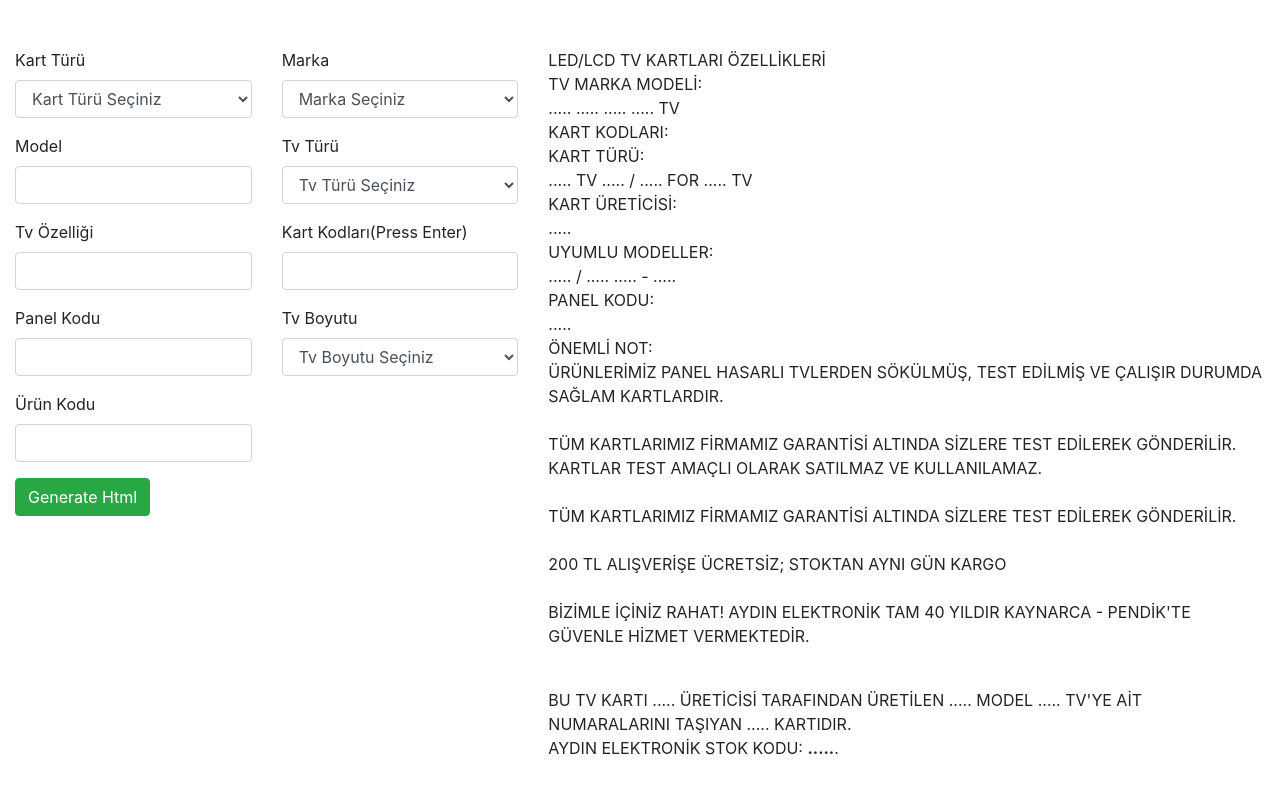
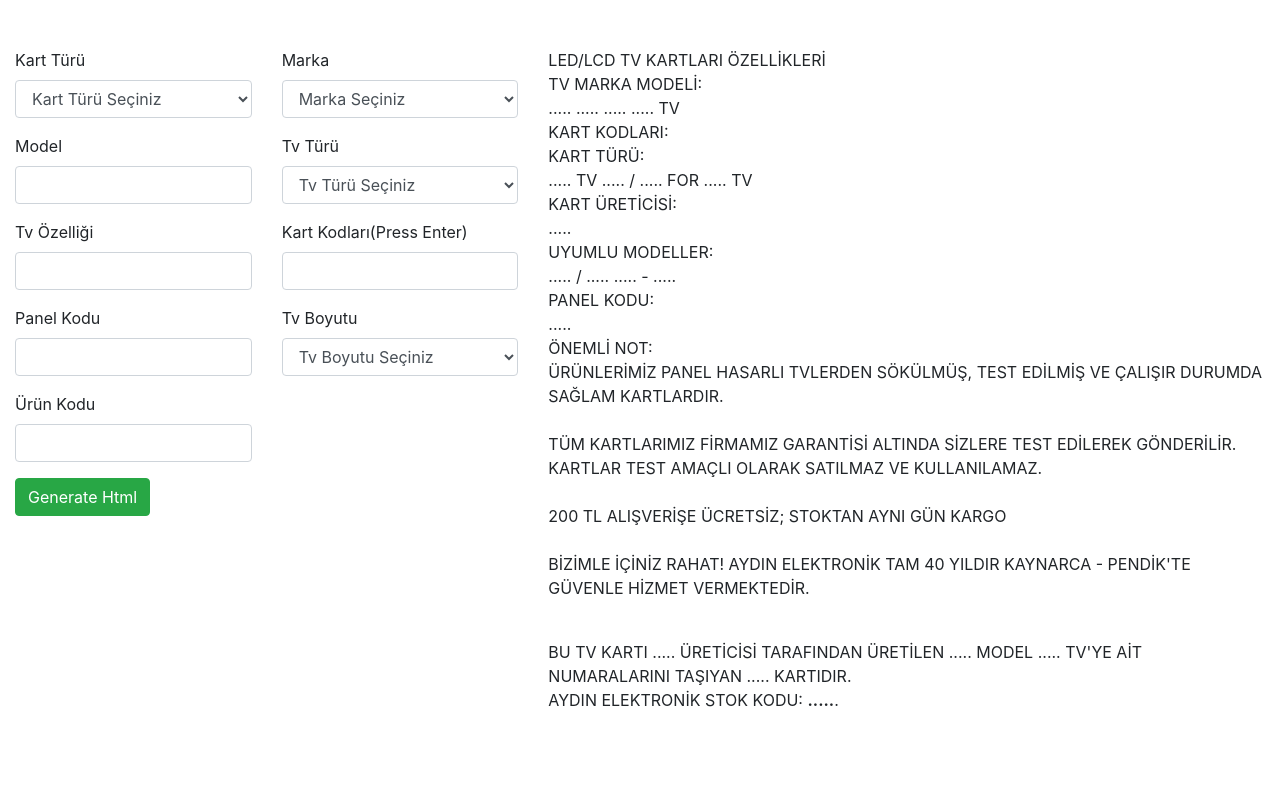
Before and after one commit to fthaltin/Angular-Form-App, an Angular app: page / in a window 1280 px wide. Shown: the top 794 px of the page. Built offline with nearby package versions, Linux system fonts and the light colour scheme.

Commit message:
fixed text

```diff
--- a/src/app/app.component.html
+++ b/src/app/app.component.html
@@ -243,14 +243,7 @@
         <div class="divTableRow">
         <div class="divTableCell">&nbsp;</div>
 
-        <div class="divTableCell3">TÜM KARTLARIMIZ FİRMAMIZ
-        GARANTİSİ ALTINDA SİZLERE TEST EDİLEREK GÖNDERİLİR. KARTLAR TEST AMAÇLI OLARAK SATILMAZ VE KULLANILAMAZ.</div>
-        </div>
-
-        <div class="divTableRow">
-        <div class="divTableCell">&nbsp;</div>
-
-        <div class="divTableCell3">T&Uuml;M KARTLARIMIZ FİRMAMIZ GARANTİSİ ALTINDA SİZLERE TEST EDİLEREK G&Ouml;NDERİLİR.</div>
+        <div class="divTableCell3">T&Uuml;M KARTLARIMIZ FİRMAMIZ GARANTİSİ ALTINDA SİZLERE TEST EDİLEREK G&Ouml;NDERİLİR. KARTLAR TEST AMAÇLI OLARAK SATILMAZ VE KULLANILAMAZ.</div>
         </div>
 
         <div class="divTableRow">
```
